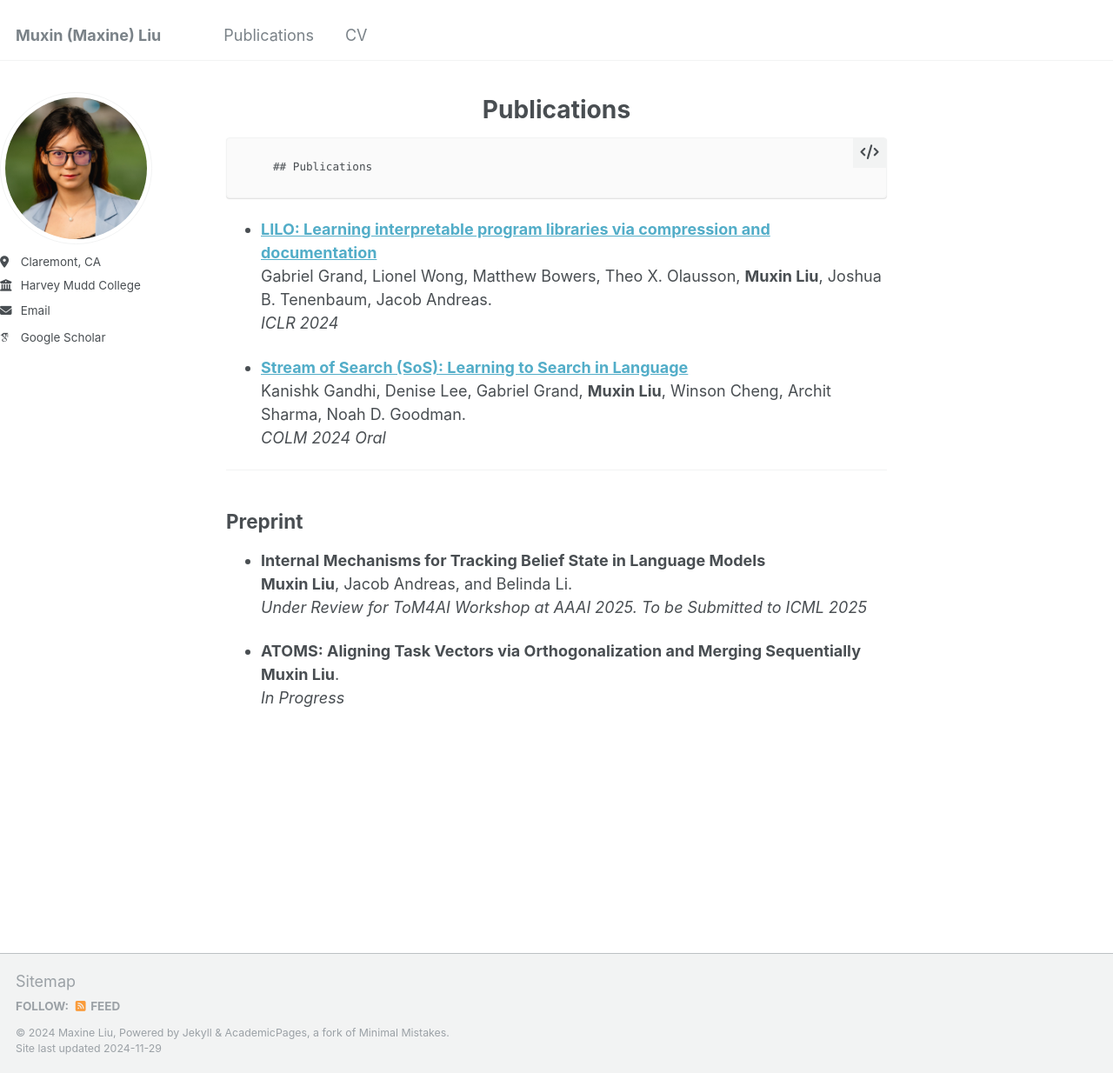
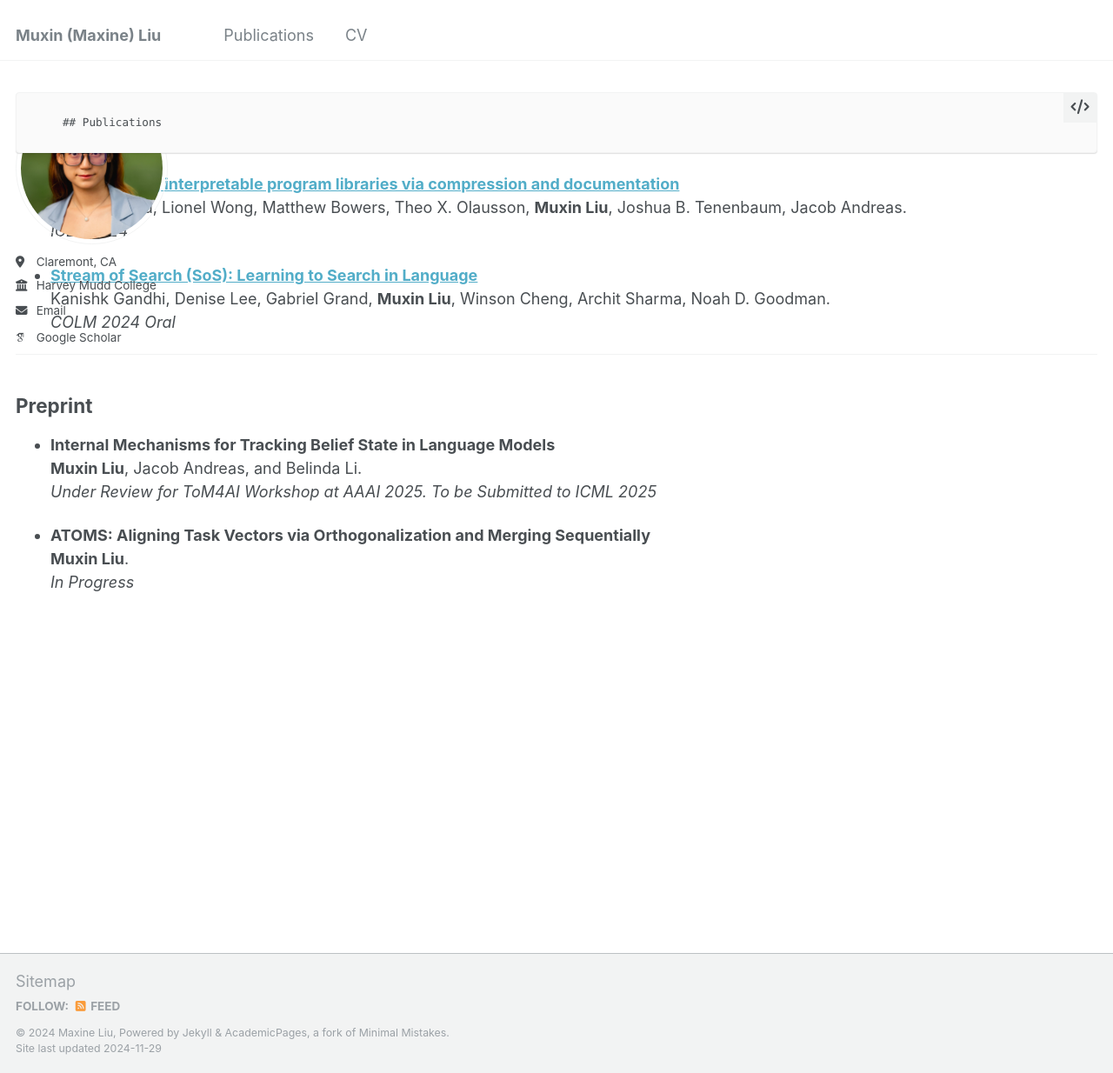
Before and after one commit to maxinemuxin/maxinemuxin.github.io, a Jekyll site: the page built from _pages/publications.html, in a window 1280 px wide and 1234 px high. Shown: the whole window at 87% size. Built offline with Jekyll 4.4.1, drawn with Linux system fonts in a browser that asks for light colours; some web fonts are replaced.

Commit message:
some change

```diff
--- a/_pages/publications.html
+++ b/_pages/publications.html
@@ -4,12 +4,8 @@ title: "Publications"
 permalink: /publications/
 ---
 {% include base_path %}
+<div id="main" role="main">
 {% include sidebar.html %}
-<div style="margin: 20px auto; max-width: 800px; padding: 20px;">
-
-
-    <h1 style="text-align: center;">Publications</h1>
-
     <div>
         {% capture publications_content %}
         {% include_relative publications.md %}
@@ -18,3 +14,4 @@ permalink: /publications/
     </div>
 
 </div>
+</div>
```
